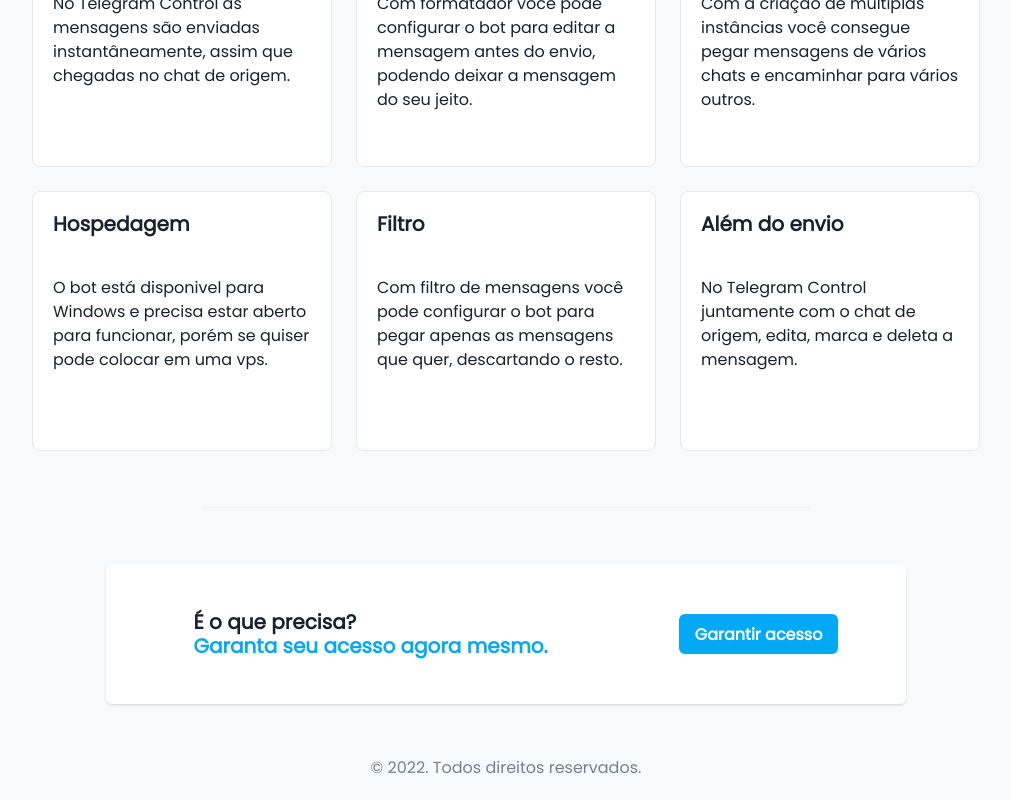
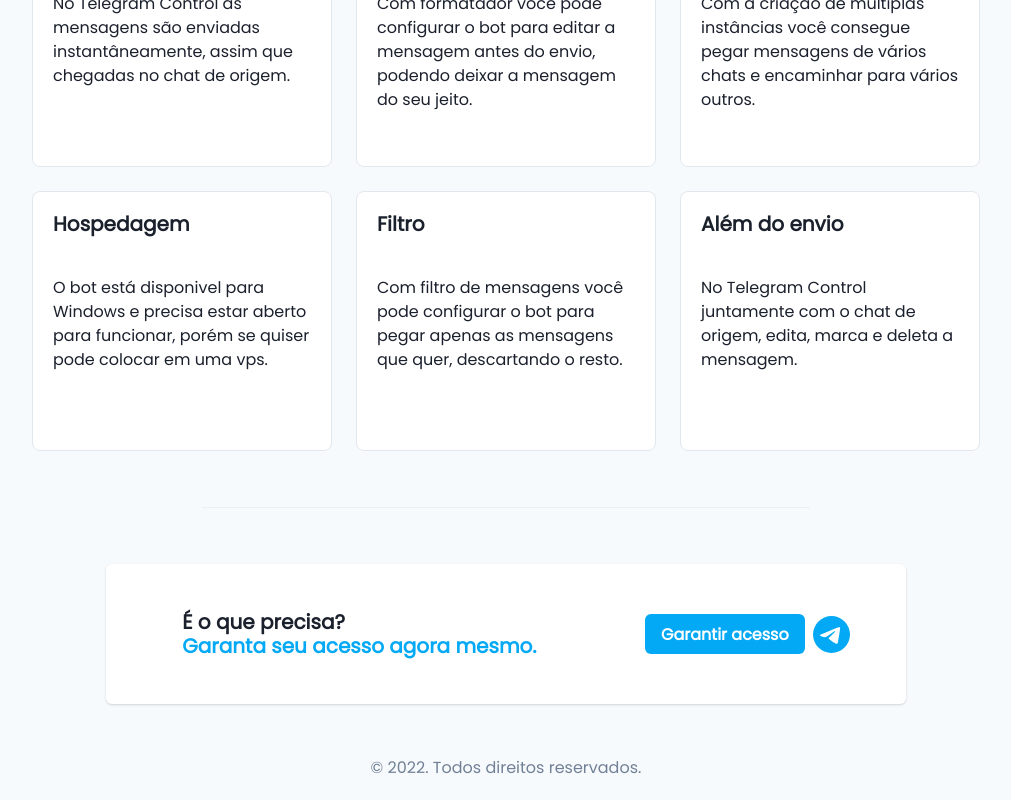
Before and after one commit to BrenoCarvalho/iforwarder-website, a Next.js app: page / in a window 1280 px wide. Shown: the part 976-1776 px from the top of the page, without its empty margins (134-1145 px from the left). Built offline with nearby package versions, Linux system fonts and the light colour scheme.

Commit message:
change button hfref

```diff
--- a/package.json
+++ b/package.json
@@ -26,6 +26,7 @@
     "nodemailer": "^6.8.0",
     "react": "18.2.0",
     "react-dom": "18.2.0",
+    "react-icons": "^4.6.0",
     "typescript": "4.9.3"
   }
 }
--- a/src/pages/index.tsx
+++ b/src/pages/index.tsx
@@ -12,6 +12,7 @@
 import Head from "next/head";
 import Card from "../components/Card.component";
 import styles from "../styles/Player.module.css";
+import { BsTelegram } from "react-icons/bs";
 
 export default function Page() {
   return (
@@ -68,7 +69,7 @@
             />
           </AspectRatio>
           <Link
-            href="https://t.me/brenocarvalho1"
+            href="https://telegram-control.pay.yampi.com.br/r/C5HWFDHVIX"
             style={{ textDecoration: "none" }}
           >
             <Button
@@ -159,8 +160,9 @@
                 Garanta seu acesso agora mesmo.
               </Heading>
             </CardHeader>
+            <Flex gap="2" align="center">
               <Link
-              href="https://t.me/brenocarvalho1"
+                href="https://telegram-control.pay.yampi.com.br/r/C5HWFDHVIX"
                 style={{ textDecoration: "none" }}
               >
                 <Button
@@ -173,6 +175,10 @@
                   Garantir acesso
                 </Button>
               </Link>
+              <Link href="https://t.me/brenocarvalho1">
+                <BsTelegram fontSize="37" color="#03a9f4" />
+              </Link>
+            </Flex>
           </ChakraCard>
         </Flex>
       </main>
```
Also changed, not shown: 1 other file (tests, documents, lock files or other folders). Lines whose indentation alone changed are shown as unchanged.
